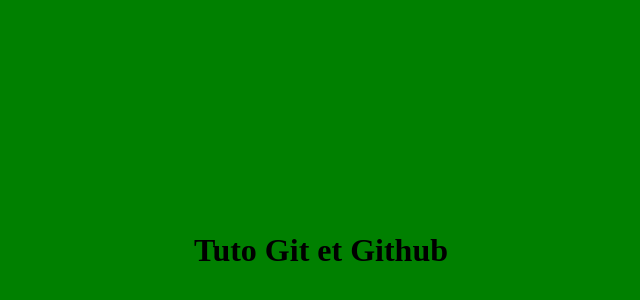
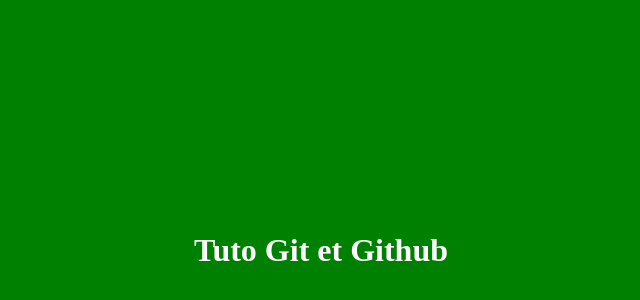
Before and after one commit to Emile-G12/Fichiers-html, a plain HTML site: page index.html in a window 1280 px wide. Shown: the part 42-342 px from the top of the page, without its empty margins (319-959 px from the left). Drawn offline with Linux system fonts and the light colour scheme.

Commit message:
modif couleur titre

```diff
--- a/index.html
+++ b/index.html
@@ -7,7 +7,7 @@
     <title>Document</title>
 </head>
 <body style="background-color: green">
-    <h1 style="padding-top:20%; padding-bottom:20%; text-align: center;">Tuto Git et Github</h1>
+    <h1 style="padding-top:20%; padding-bottom:20%; text-align: center;color: white;">Tuto Git et Github</h1>
 
 </body>
 </html>
```
